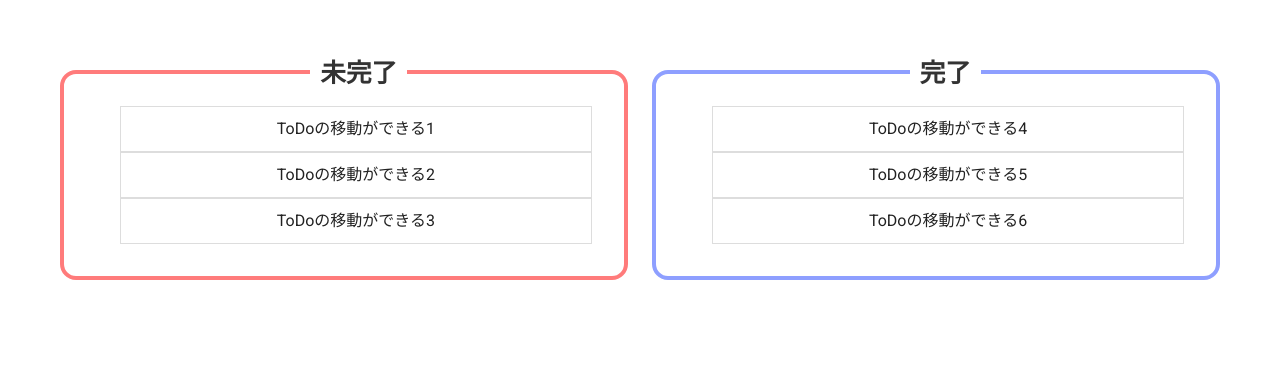
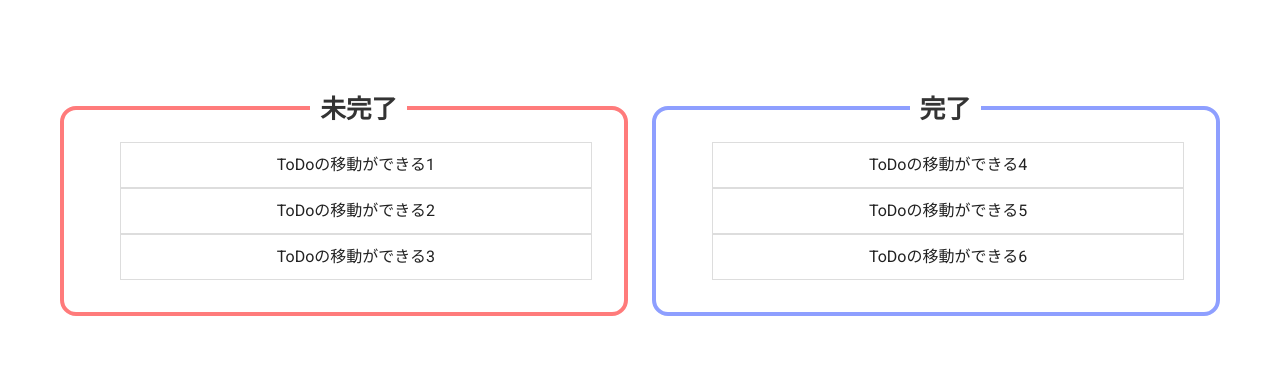
Before and after one commit to salt877/nyokki, a Vue app: page /manageToDo in a window 1280 px wide. Shown: the part 150-516 px from the top of the page. Built offline with nearby package versions, Linux system fonts and the light colour scheme; no server answers.

Commit message:
タスク管理画面のフッターの位置を調整しました。

```diff
--- a/src/components/ManageToDo.vue
+++ b/src/components/ManageToDo.vue
@@ -57,7 +57,9 @@ h3 {
     border-radius: 1em;
     padding: 2em;
     position: relative;
-    margin: 5em 0em;
+    height: auto;
+    margin-top: 10%;
+    margin-bottom: 23%;
 }
 #box1 {
     border: 0.3em solid rgb(255, 123, 123);
@@ -99,4 +101,9 @@ li {
     padding: 10px;
     border: solid #ddd 1px;
 }
+.v-main__wrap {
+    flex: 1 1 auto;
+    max-width: 100%;
+    position: relative;
+}
 </style>
```
Also changed, not shown: 1 other file (tests, documents, lock files or other folders).
